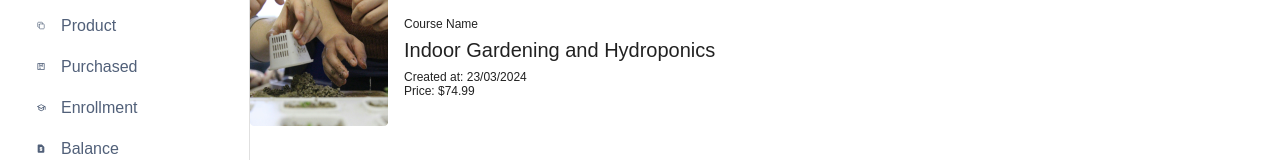
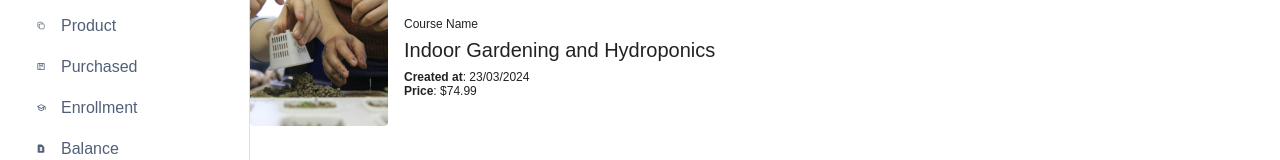
Before and after one commit to Kh1T/agteach-instructor, a React (Create React App) app: page /enrollment-item in a window 1280 px wide. Shown: the part 244-404 px from the top of the page. Built offline with nearby package versions, Linux system fonts and the light colour scheme.

Commit message:
feat-dashboard-enrollment: finish branch

```diff
--- a/src/pages/EnrollmentItem.jsx
+++ b/src/pages/EnrollmentItem.jsx
@@ -36,8 +36,12 @@ function EnrollmentItem() {
             Indoor Gardening and Hydroponics
           </Typography>
           <Stack>
-            <Typography variant="bxsmd">Created at: 23/03/2024</Typography>
-            <Typography variant="bxsmd">Price: $74.99</Typography>
+            <Typography variant="bxsmd">
+              <Box component="strong">Created at</Box>: 23/03/2024
+            </Typography>
+            <Typography variant="bxsmd">
+              <Box component="strong">Price</Box>: $74.99
+            </Typography>
           </Stack>
         </Stack>
       </Grid>
```
